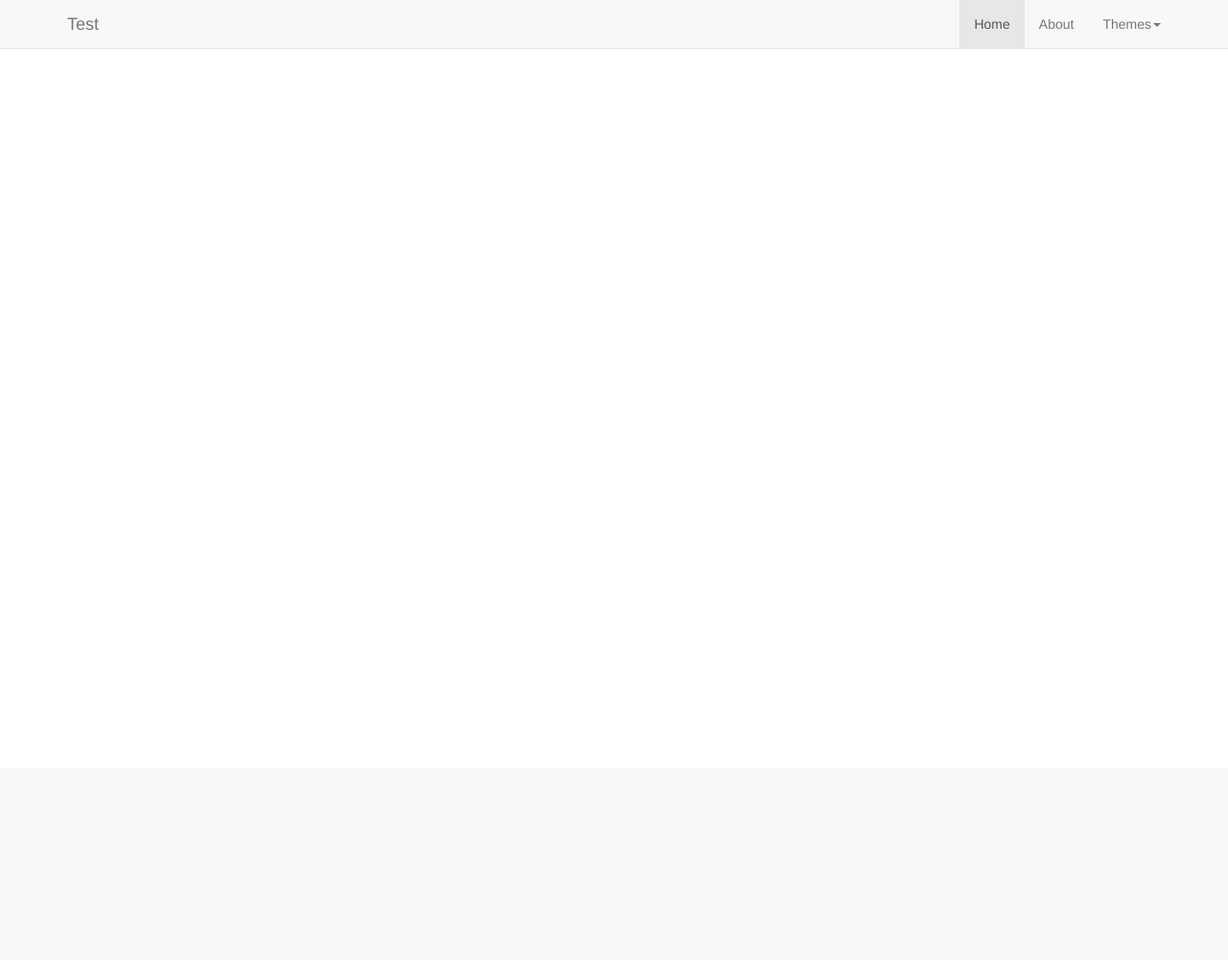
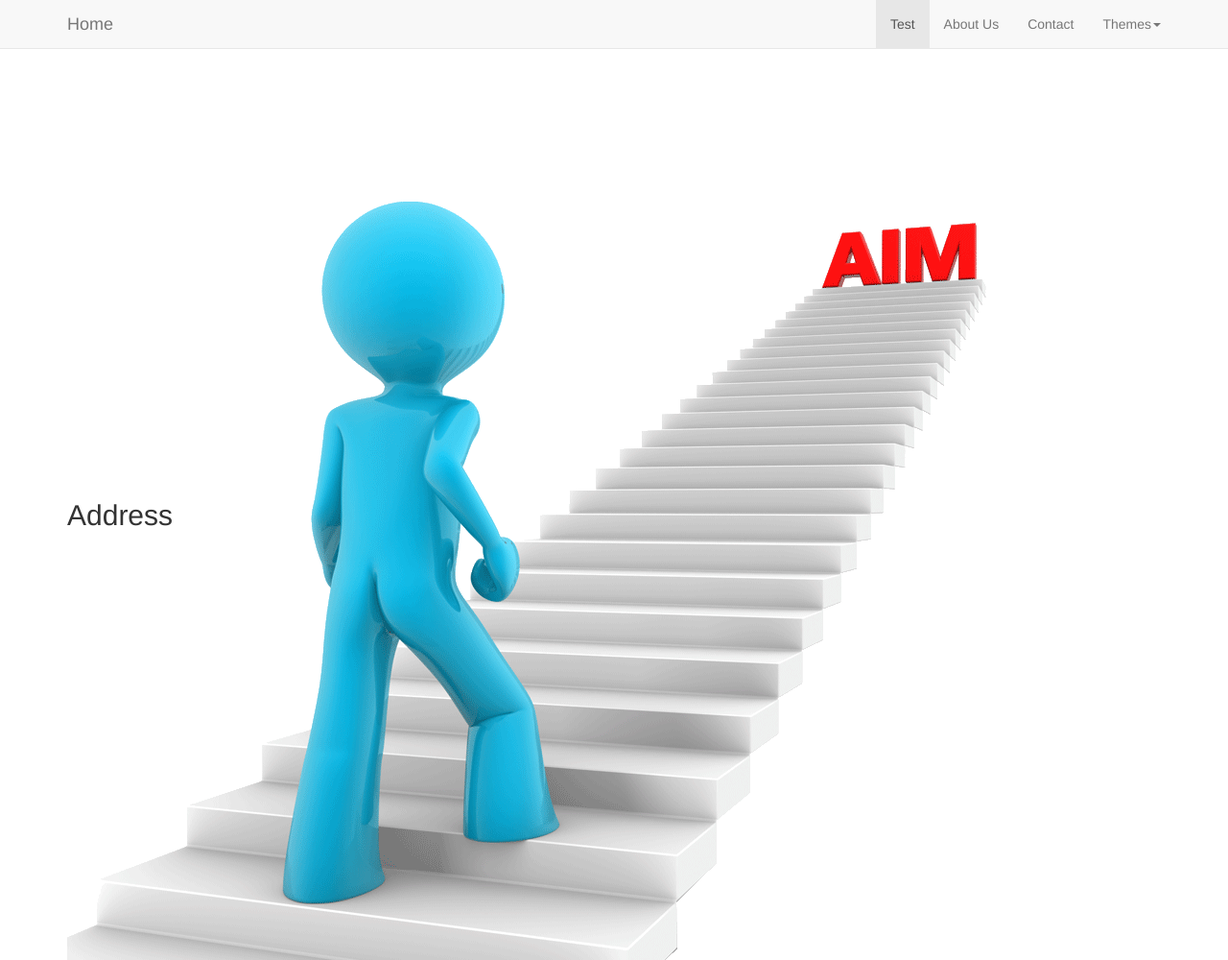
Before and after one commit to dharmendraJindal/MyCode, a Django app: page / in a window 1280 px wide. Shown: the whole page at 96% size. Before the commit the page ends 51 px from the top, so only its background shows below. Run offline with Django 3.2, Linux system fonts and the light colour scheme; some libraries are stand-ins or nearby versions.

Commit message:
DJ: working on home page

```diff
--- a/templates/common/base.html
+++ b/templates/common/base.html
@@ -1,19 +1,13 @@
 {% load staticfiles %}
 
-<html>
 
-<header>
-    <head>
         <meta charset="utf-8">
         <meta http-equiv="X-UA-Compatible" content="IE=edge">
         <meta name="viewport" content="width=device-width, initial-scale=1">
-        <title>Bootstrap 101 Template</title>
         <link href="/static/common/utils/external/bootstrap-3.3.6-dist/css/bootstrap.min.css" rel="stylesheet">
-    </head>
-</header>
 
-<body>
 
+<div style="height: 10% !important;">
 <div class="navbar navbar-default navbar-fixed-top" role="navigation">
 
     <div class="container">
@@ -25,16 +19,17 @@
                 <span class="icon-bar"></span>
                 <span class="icon-bar"></span>
             </button>
-            <a class="navbar-brand" href="#"> Test</a>
+            <a class="navbar-brand" href="#">Home</a>
 
 
         </div>
         <div class="navbar-collapse collapse">
             <ul class="nav navbar-nav navbar-right">
                 <li class="active">
-                    <a href="#">Home</a>
+                    <a href="#">Test</a>
                 </li>
-                <li> <a href="#">About</a></li>
+                <li> <a href="#">About Us</a></li>
+                <li> <a href="#">Contact</a></li>
                 <li class="dropdown">
                     <a href="#" class="dropdown-toggle" data-toggle="dropdown">Themes<b class="caret"></b></a>
                     <ul class="dropdown-menu">
@@ -59,6 +54,4 @@
 <script src="https://ajax.googleapis.com/ajax/libs/jquery/1.11.3/jquery.min.js"></script>
 <!-- Include all compiled plugins (below), or include individual files as needed -->
 <script src="/static/common/utils/external/bootstrap-3.3.6-dist/js/bootstrap.min.js"></script>
-
-</body>
-</html>
+    </div>
--- a/templates/home.html
+++ b/templates/home.html
@@ -1,34 +1,27 @@
-{% load staticfiles %}
-
-<html>
 
 
-<header>
-    <div class="row">
-        {% include "common/base.html" %}
-    </div>
-</header>
+{% block title %} Title{% endblock %}
 
-
-<body>
+{% block content %}
 
 <div class="container">
+    <div style="height: 10%;">
 
-    <div class="row">
-
-        Aptitude
-
+        {% include "common/base.html" %}
 
     </div>
 
-    <div class="row">
+    <div style="height: 50%;">
 
-        Other Services
+        <img src="static/common/utils/images/goal.gif">
+
+    </div>
+    <div style="height: 40%;">
+<h2>Address</h2>
+
     </div>
 
 
 </div>
 
-
-</body>
-</html>
+{% endblock %}
```
Also changed, not shown: static/common/utils/images/goal.gif (added).
